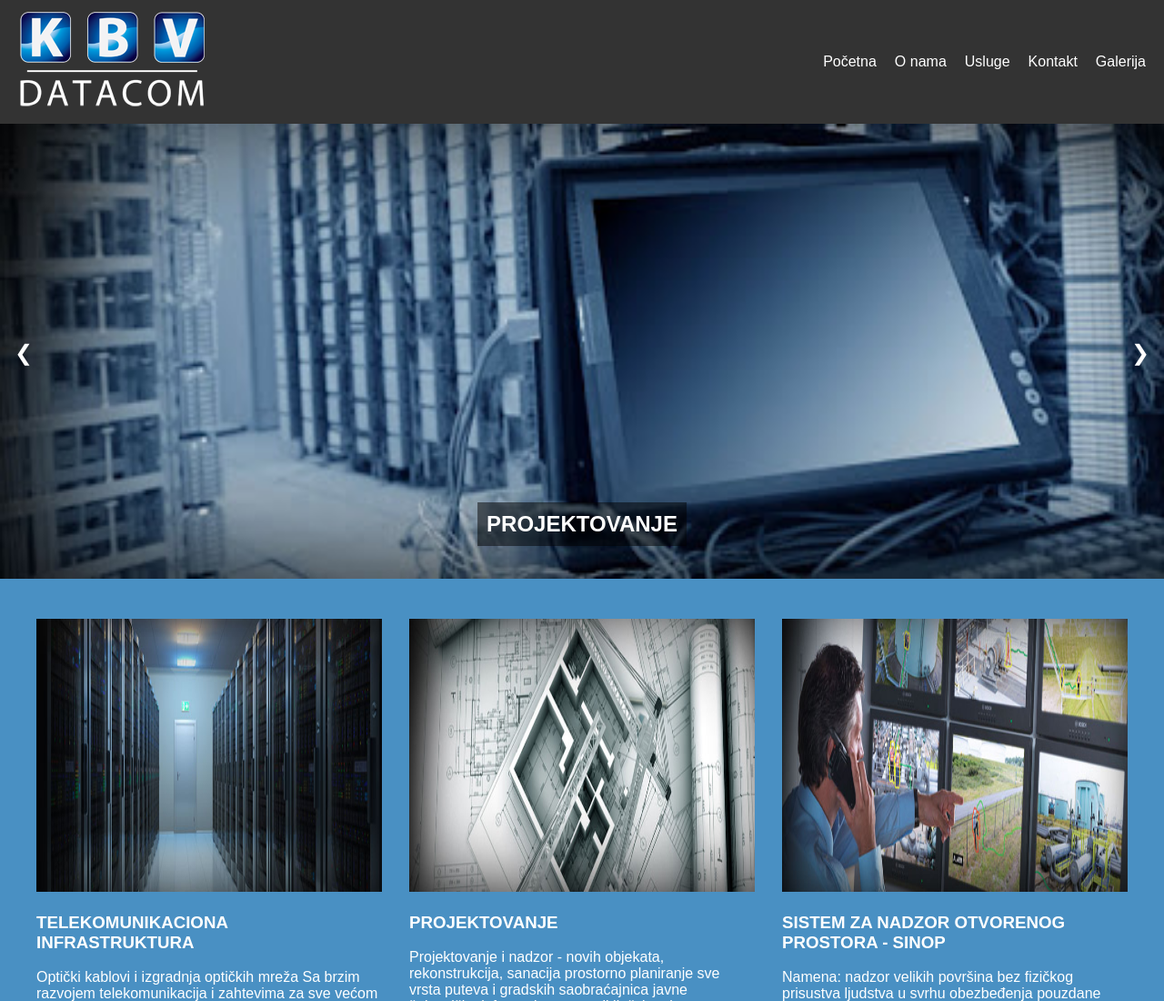
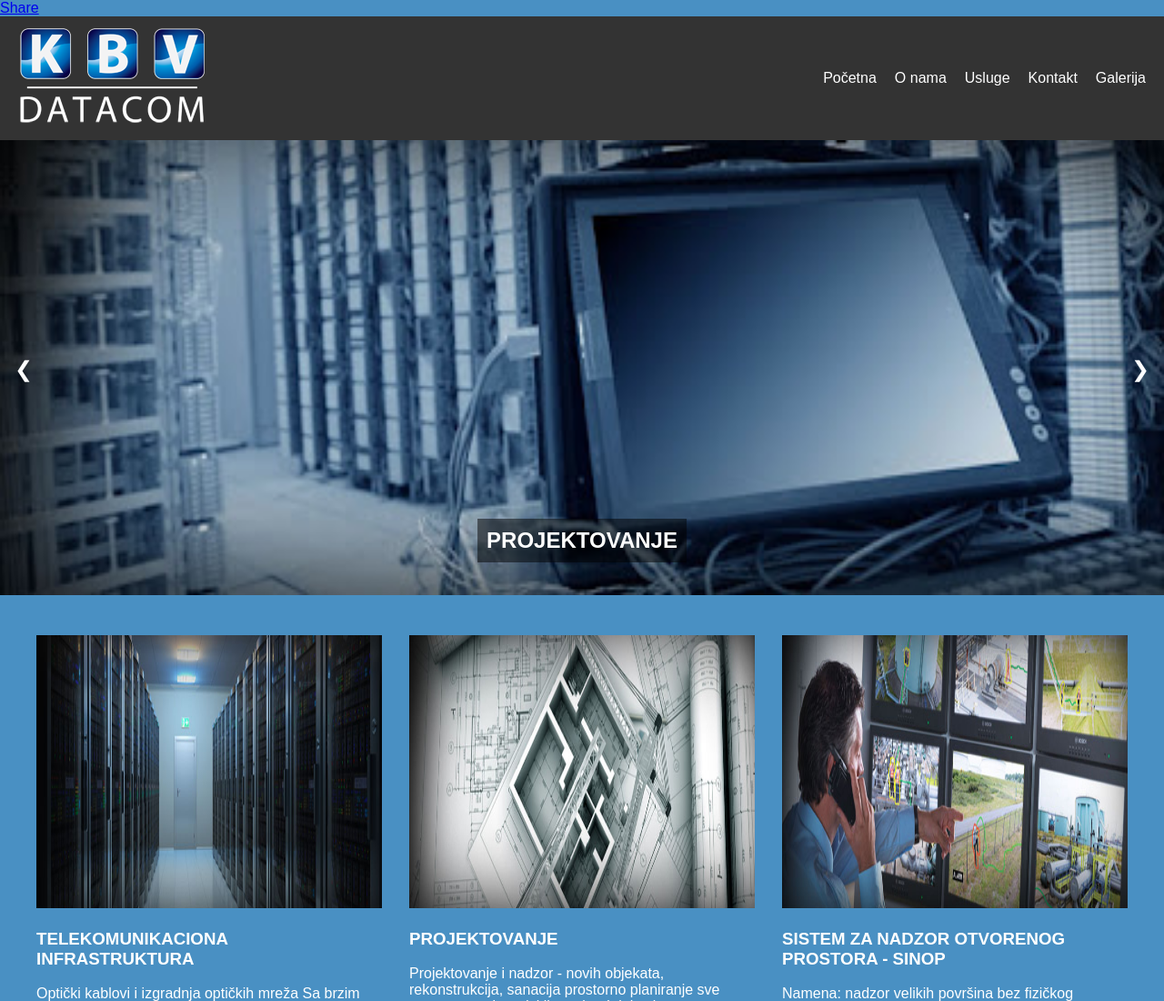
Before and after one commit to palangetic/kbvdatacom, a plain HTML site: page index.html in a window 1280 px wide. Shown: the top 1100 px of the page at 91% size. Drawn offline with Linux system fonts and the light colour scheme.

Commit message:
Update index.html

```diff
--- a/index.html
+++ b/index.html
@@ -22,6 +22,8 @@
   </head>
   <body>
         <div id="fb-root"></div>
+        <div class="fb-share-button" data-href="https://palangetic.github.io/kbvdatacom/index.html" data-layout="" data-size=""><a target="_blank" href="https://www.facebook.com/sharer/sharer.php?u=https%3A%2F%2Fpalangetic.github.io%2Fkbvdatacom%2Findex.html&amp;src=sdkpreparse" class="fb-xfbml-parse-ignore">Share</a></div>
+
     <div class="navbar">
       <div class="logo"><img src="img/logo.png" alt="logo" /></div>
       <div class="menu-toggle">
```
